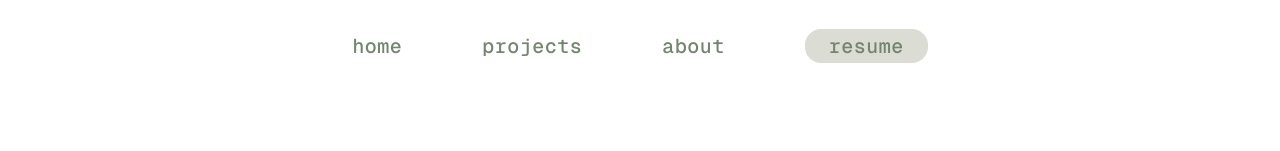
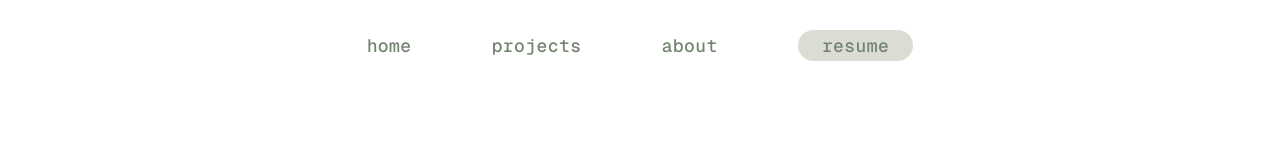
Before and after one commit to lanaramadan/lanaramadan.github.io, a Next.js app: page / in a window 1280 px wide. Shown: the top 151 px of the page. Built offline with nearby package versions, Linux system fonts and the light colour scheme; no server answers; a web font is replaced by a local one.

Commit message:
Nav bar styling

```diff
--- a/src/app/components/navigation/navigationBar.tsx
+++ b/src/app/components/navigation/navigationBar.tsx
@@ -66,7 +66,7 @@ export default function NavigationBar({
           space-x-10
           text-sm
           sm:space-x-20
-          sm:text-xl
+          sm:text-lg
           font-geist-mono
           ${color}
         `}
```
